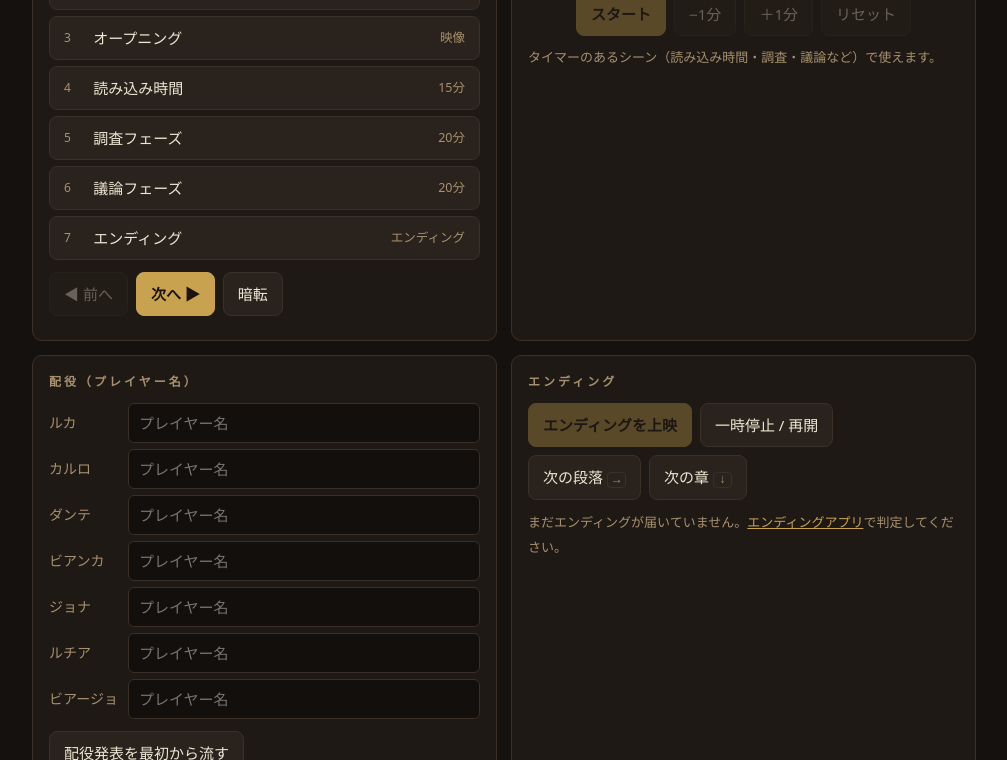
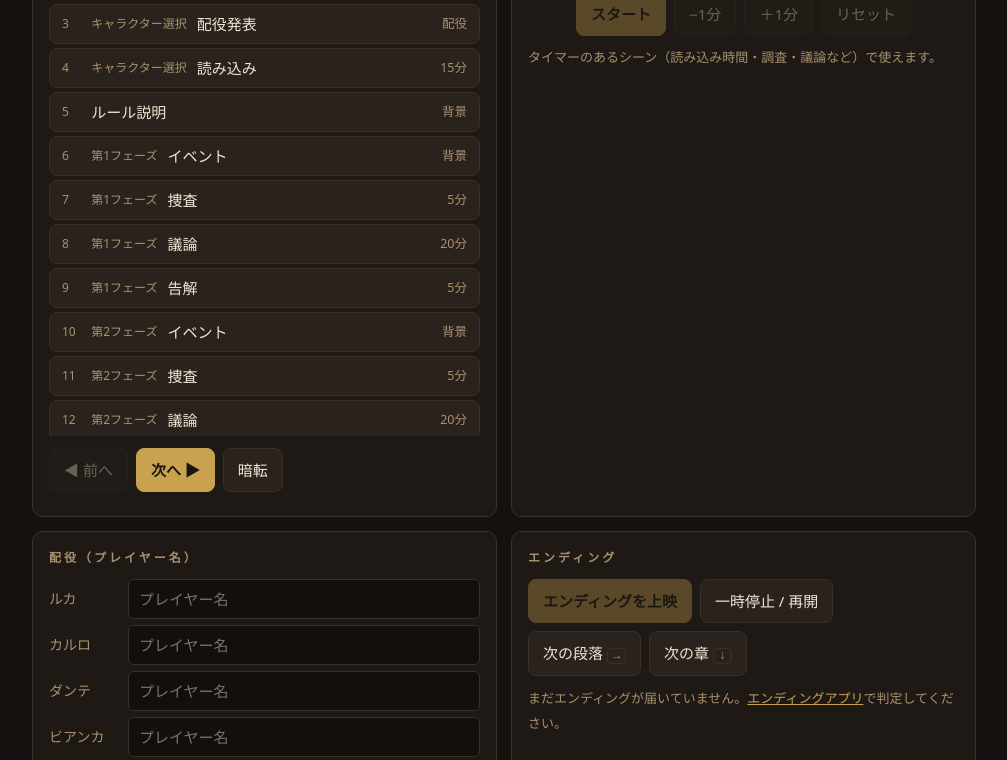
Before and after one commit to kakinumakiyoshi/requie3-ending, a plain HTML site: page control.html in a window 1280 px wide. Shown: the part 376-1136 px from the top of the page, without its empty margins (136-1143 px from the left). Drawn offline with Linux system fonts and the light colour scheme.

Commit message:
Run-of-show: opening, cast, rules, three phases, climax, ending
Co-Authored-By: Claude Opus 5.5 <noreply@anthropic.com>
Claude-Session: https://claude.ai/code/session_0125UGnamC7oMJDsrMrMC8zL

```diff
--- a/control.html
+++ b/control.html
@@ -20,8 +20,8 @@ button:hover{border-color:var(--gold)}button.main{background:var(--gold);color:#
 button:disabled{opacity:.35;cursor:default}button.on{background:#5a2a1e;border-color:#e08a5a}
 .status{display:flex;gap:10px;align-items:center;font-size:14px}.dot{width:10px;height:10px;border-radius:50%;background:#6b5d4f;flex:none}.dot.on{background:#6fcf7a;box-shadow:0 0 8px #6fcf7a}
 .note{font-size:13px;color:var(--mute);margin:10px 0 0;line-height:1.8}
-#scenes{list-style:none;margin:0 0 12px;padding:0;display:flex;flex-direction:column;gap:6px}
-#scenes button{width:100%;text-align:left;display:flex;gap:10px;align-items:center}
+#scenes{list-style:none;margin:0 0 12px;padding:0;display:flex;flex-direction:column;gap:4px;max-height:520px;overflow:auto}
+#scenes button{width:100%;text-align:left;display:flex;gap:10px;align-items:center;padding:7px 12px}
 #scenes button .n{color:var(--mute);font-size:12px;width:1.6em}
 #scenes button small{margin-left:auto;color:var(--mute)}
 #scenes button.now{border-color:var(--gold);background:#3a2e1f;color:#fff}
@@ -86,7 +86,7 @@ kbd{border:1px solid var(--line);border-radius:4px;padding:0 5px;font-size:12px;
 </main>
 <div class="toast" id="toast"></div>
 <script>
-const BUILD="2026-11-25-3";
+const BUILD="2026-11-27-1";
 const C=window.THEATER_CONFIG;const ch=new BroadcastChannel("requie3-theater");const $=id=>document.getElementById(id);
 const esc=s=>String(s).replace(/[&<>"]/g,c=>({"&":"&amp;","<":"&lt;",">":"&gt;",'"':"&quot;"}[c]));
 let story=null,lastSeen=0,mon=null;
@@ -102,7 +102,7 @@ function goScene(i,force){if(i<0||i>=C.scenes.length)return;if(i===show.scene&&!
   show.scene=i;show.nonce++;const s=C.scenes[i];
   show.timer=s.type==="timer"?{total:(s.minutes||10)*60000,remaining:(s.minutes||10)*60000,endAt:null,started:false}:null;pushShow();}
 
-$("scenes").innerHTML=C.scenes.map((s,i)=>`<li><button data-i="${i}"><span class="n">${i+1}</span>${esc(s.title||s.type)}<small>${s.type==="timer"?(s.minutes||10)+"分":({loop:"背景",cast:"配役",video:"映像",ending:"エンディング"})[s.type]||""}</small></button></li>`).join("");
+$("scenes").innerHTML=C.scenes.map((s,i)=>`<li><button data-i="${i}"><span class="n">${i+1}</span>${s.phase?`<span style="color:var(--mute);font-size:12px">${esc(s.phase)}</span>`:""}${esc(s.title||s.type)}<small>${s.type==="timer"?(s.minutes||10)+"分":({loop:"背景",cast:"配役",video:"映像",ending:"エンディング"})[s.type]||""}</small></button></li>`).join("");
 $("scenes").onclick=e=>{const b=e.target.closest("button");if(b)goScene(+b.dataset.i);};
 $("prevScene").onclick=()=>goScene(show.scene-1);$("nextScene").onclick=()=>goScene(show.scene+1);
 $("blackout").onclick=()=>{show.blackout=!show.blackout;pushShow();};
@@ -118,7 +118,7 @@ function renderClock(){const t=show.timer;const on=!!t;["tStart","tPlus","tMinus
   const s=Math.ceil(rem()/1000);$("clock").textContent=`${String(Math.floor(s/60)).padStart(2,"0")}:${String(s%60).padStart(2,"0")}`;
   $("clock").className=t.started&&s<=0?"up":t.started&&s<=60?"warn":"";
   $("tStart").textContent=t.endAt?"一時停止":(t.started?"再開":"スタート");
-  $("tInfo").textContent=`${sc().title}：${Math.round(t.total/60000)}分　${t.endAt?"進行中":t.started?(s<=0?"時間切れ":"一時停止中"):"開始前（モニターには「まもなく開始」と出ます）"}`;}
+  $("tInfo").textContent=`${sc().phase?sc().phase+"｜":""}${sc().title}：${Math.round(t.total/60000)}分　${t.endAt?"進行中":t.started?(s<=0?"時間切れ":"一時停止中"):"開始前（モニターには「まもなく開始」と出ます）"}`;}
 setInterval(renderClock,250);
 
 // ===== 配役 =====
--- a/theater-config.js
+++ b/theater-config.js
@@ -62,13 +62,32 @@ window.THEATER_CONFIG = {
   //         "video"  … 映像を1本流す（autoNext: true なら終わったら自動で次へ）
   //         "timer"  … 背景＋タイマー（minutes で時間）
   //         "ending" … エンディング（判定結果に合わせて上映）
+  //   phase: フェーズ名（タイマーの上に小さく出ます） / showTitle: true で背景の上にシーン名を大きく出す
   scenes: [
-    { type: "loop",   title: "開場・待機",   bg: "idle", bgm: "idle" },
-    { type: "cast",   title: "配役発表",     bgm: "idle" },
-    { type: "video",  title: "オープニング", video: "op", autoNext: true },
-    { type: "timer",  title: "読み込み時間", minutes: 15, bg: "town", bgm: "idle" },
-    { type: "timer",  title: "調査フェーズ", minutes: 20, bg: "town", bgm: "idle" },
-    { type: "timer",  title: "議論フェーズ", minutes: 20, bg: "town", bgm: "idle" },
+    { type: "loop",   title: "開場・待機", bg: "idle", bgm: "idle" },
+    // 1. オープニング
+    { type: "video",  phase: "オープニング", title: "潜入", video: "op", autoNext: true },
+    // 2. キャラクター選択・読み込み
+    { type: "cast",   phase: "キャラクター選択", title: "配役発表", bgm: "idle" },
+    { type: "timer",  phase: "キャラクター選択", title: "読み込み", minutes: 15, bg: "town", bgm: "idle" },
+    // 3. ルール説明
+    { type: "loop",   title: "ルール説明", bg: "town", bgm: "idle", showTitle: true },
+    // 4. 第1フェーズ
+    { type: "loop",   phase: "第1フェーズ", title: "イベント", bg: "town", bgm: "idle", showTitle: true },
+    { type: "timer",  phase: "第1フェーズ", title: "捜査", minutes: 5,  bg: "town", bgm: "idle" },
+    { type: "timer",  phase: "第1フェーズ", title: "議論", minutes: 20, bg: "town", bgm: "idle" },
+    { type: "timer",  phase: "第1フェーズ", title: "告解", minutes: 5,  bg: "town", bgm: "idle" },
+    // 5. 第2フェーズ
+    { type: "loop",   phase: "第2フェーズ", title: "イベント", bg: "town", bgm: "idle", showTitle: true },
+    { type: "timer",  phase: "第2フェーズ", title: "捜査", minutes: 5,  bg: "town", bgm: "idle" },
+    { type: "timer",  phase: "第2フェーズ", title: "議論", minutes: 20, bg: "town", bgm: "idle" },
+    { type: "timer",  phase: "第2フェーズ", title: "告解", minutes: 5,  bg: "town", bgm: "idle" },
+    // 6. 第3フェーズ
+    { type: "timer",  phase: "第3フェーズ", title: "イベント・休憩", minutes: 10, bg: "town", bgm: "idle" },
+    { type: "timer",  phase: "第3フェーズ", title: "調査＆最終議論", minutes: 30, bg: "town", bgm: "idle" },
+    // 7. クライマックスフェーズ
+    { type: "loop",   title: "クライマックスフェーズ", bg: "town", bgm: "idle", showTitle: true },
+    // 8. エンディング
     { type: "ending", title: "エンディング" }
   ],
 
```
Also changed, not shown: theater.html (+10 -5 lines).
